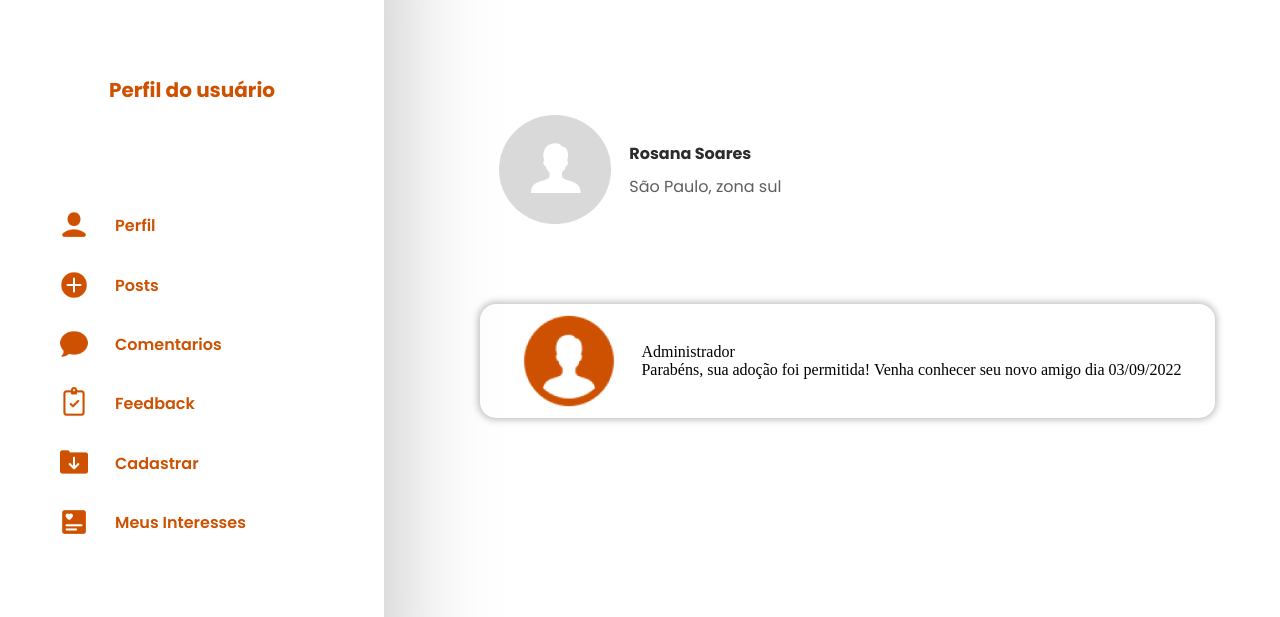
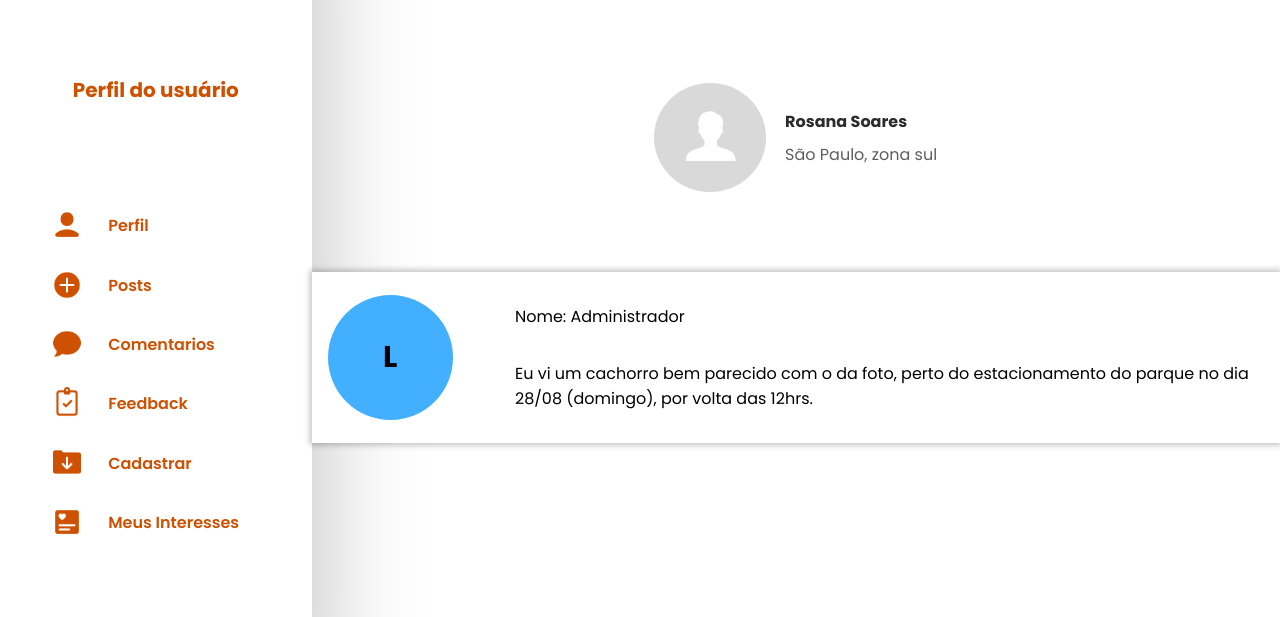
Before and after one commit to Davi-Oliveira-Brito/Animal-Side, a React app in the folder site/: page /feedback in a window 1280 px wide. Shown: the part 93-710 px from the top of the page. Built offline with nearby package versions, Linux system fonts and the light colour scheme.

Commit message:
Linkando todas as paginas do usuario

```diff
--- a/site/src/Routes.js
+++ b/site/src/Routes.js
@@ -20,17 +20,26 @@
 
 import {BrowserRouter, Routes, Route} from 'react-router-dom'
 import CriarConta from "./pages/usuario/criarConta/index.js"
+import UserFeedBack from "./pages/usuario/feedback/index.js"
 
 export default function AppRoutes() {
     return (
         <BrowserRouter>
             <Routes>
+                {/*Landing page*/}
                 <Route path='/' element={<LadingPage/>} />
                 <Route path='/ong' element={<AONG/>}/>
                 <Route path='/quemsomos' element={<QuemSomos/>}/>
                 <Route path='/ajude' element={<Ajude/>}/>
+
+                {/*usuario*/}
+                <Route path='/userPerfil' element={<PerfilUser/>}/>
+                <Route path='/userComment' element={<UserComent/>}/>
+                <Route path='/userFeedBack' element={<UserFeedBack/>}/>
+
                 <Route path='/feedadocao' element={<AdoteFeed/>} />
                 <Route path='/comentarios/user' element={<UserComent/>} />
+
 
                 <Route path='/login' element={<LoginPage/>} />
                 <Route path='/loginadmin' element={<LoginAdmin/>}/>
@@ -44,7 +53,6 @@
 
                 <Route path='/comentarioadocao' element={<ComentarioAdocao/>}/>
 
-                <Route path='/userPerfil' element={<PerfilUser/>}/>
                 <Route path='/adminPerfil' element={<PerfilAdm/>}/>
                 <Route path='/cadastro/usuario' element={<CriarConta/>}/>
                 <Route path='/cadastroperdido' element={<CadastrarAnimalPerdido/>}/>
--- a/site/src/components/sidebarUsuario/index.js
+++ b/site/src/components/sidebarUsuario/index.js
@@ -14,28 +14,28 @@
                 <p className='titulo'>Perfil do usuário</p>
 
                 <div className='items-area'>
-                    <div onClick={() => navigate('/')} className="element-info" >
+                    <div onClick={() => navigate('/userPerfil')} className="element-info" >
 
                         <img className="comp-image" src="/assets/images/Userperfil.png" alt="" />
                         <button className="element-button">Perfil</button>
 
                     </div>
 
-                    <div onClick={() => navigate('/feedAdocaoAdmin')} className="element-info" >
+                    <div onClick={() => navigate('/userPost')} className="element-info" >
 
                         <img className="comp-image" src="/assets/images/Mais.png" alt="" />
                         <button className="element-button">posts</button>
 
                     </div>
 
-                    <div className="element-info" >
+                    <div onClick={() => navigate('/userComment')} className="element-info" >
 
                         <img className="comp-image" src="/assets/images/balao.png" alt="" />
                         <button className="element-button">comentarios</button>
 
                     </div>
 
-                    <div onClick={() => navigate('/cadastro')} className="element-info" >
+                    <div onClick={() => navigate('/userFeedback')} className="element-info" >
 
                         <img className="comp-image" src="/assets/images/Prancheta.png" alt="" />
                         <button className="element-button">Feedback</button>
--- a/site/src/pages/usuario/cadastrarPerdido/index.js
+++ b/site/src/pages/usuario/cadastrarPerdido/index.js
@@ -16,7 +16,7 @@
 import { alterarAnimal } from '../../../api/admin/animalAPI';
 import DadoUser from '../../../components/dados';
 
-export default function CadastrarAnimalPerdido() {
+export default function UserCadastrarPerdido() {
     // Porte, Raca, Sexo são ID's
     const navigate = useNavigate();
     const [usuario, setUsuario] = useState();
--- a/site/src/pages/usuario/feedback/index.js
+++ b/site/src/pages/usuario/feedback/index.js
@@ -2,23 +2,20 @@
 import SidebarUser from '../../../components/sidebarUsuario';
 import DadoUser from '../../../components/dados';
 import NavBarAdmin from '../../../components/navBarAdmin';
+import ComentarioComp from '../../../components/comentariosComp';
 
-export default function feedback() {
+export default function UserFeedBack() {
    return (
       <main className='feedback-page'>
          <SidebarUser />
          <div className='top'>
             <div><NavBarAdmin /></div>
-            <div className='comp'><DadoUser nome="Rosana Soares" regiao="São Paulo, zona sul" /></div>
-            <div className='cardfeedback'>
-               <div className='left'>
-                  <img className='admin' src='assets/images/admin.png' alt='' />
-               </div>
-               <div className='right'>
-                  <div>Administrador</div>
-                  <div>Parabéns, sua adoção foi permitida!  Venha conhecer seu novo amigo dia 03/09/2022</div>
-               </div>
+            <div className='comp'>
+               <DadoUser nome="Rosana Soares" regiao="São Paulo, zona sul" />
             </div>
+            <ComentarioComp
+            nome="Administrador"
+            coment="Eu vi um cachorro bem parecido com o da foto, perto do estacionamento do parque no dia 28/08 (domingo), por volta das 12hrs."/>
          </div>
       </main>
    );
--- a/site/src/pages/usuario/feedback/index.scss
+++ b/site/src/pages/usuario/feedback/index.scss
@@ -1,37 +1,14 @@
 .feedback-page{
+    width: 100%;
     display: flex;
     flex-direction: row;
+    justify-content: center;
     min-height: 100vh;
-    gap: 6em;
     .top{
+        margin-top: 6em;
         display: flex;
         flex-direction: column;
+        align-items: center;
         gap: 5em;
-        .comp{
-            margin-top: 8em;
-        }
-        .cardfeedback{
-            display: flex;
-            flex-direction: row;
-            justify-content: center;
-            width: 110%;
-            border-radius: 1em;
-            box-shadow: 0px 0px 7px 2px rgba(0, 0, 0, 0.25);
-            gap: 1em;
-            .left{
-                display: flex;
-                justify-content: center;
-
-                .admin{
-                    width: 7em;
-                    height: auto;
-                }
-            }
-            .right{
-                display: flex;
-                flex-direction: column;
-                justify-content: center;
-            }
-        }
     }
 }
```
Also changed, not shown: 1 other file.
